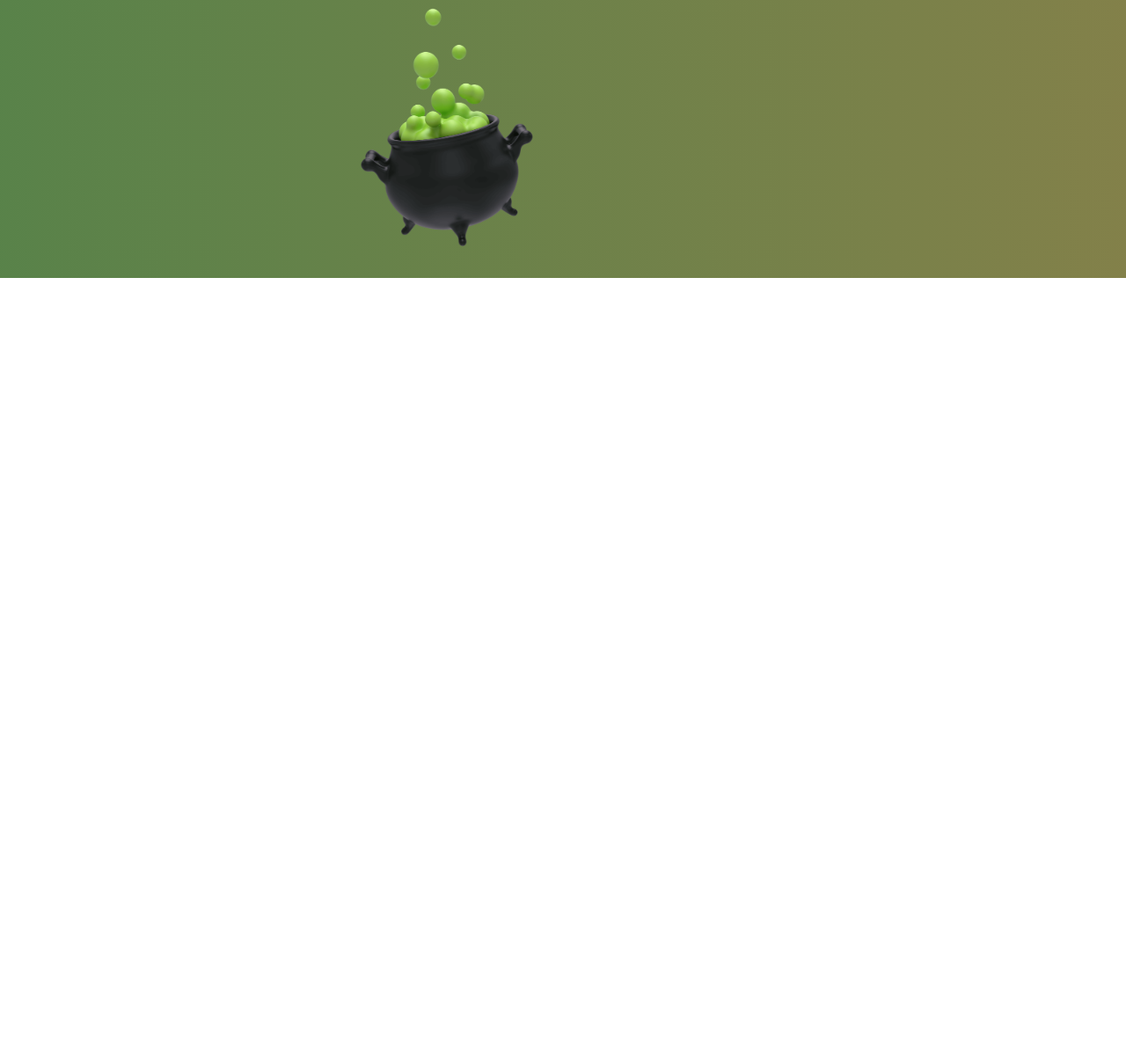
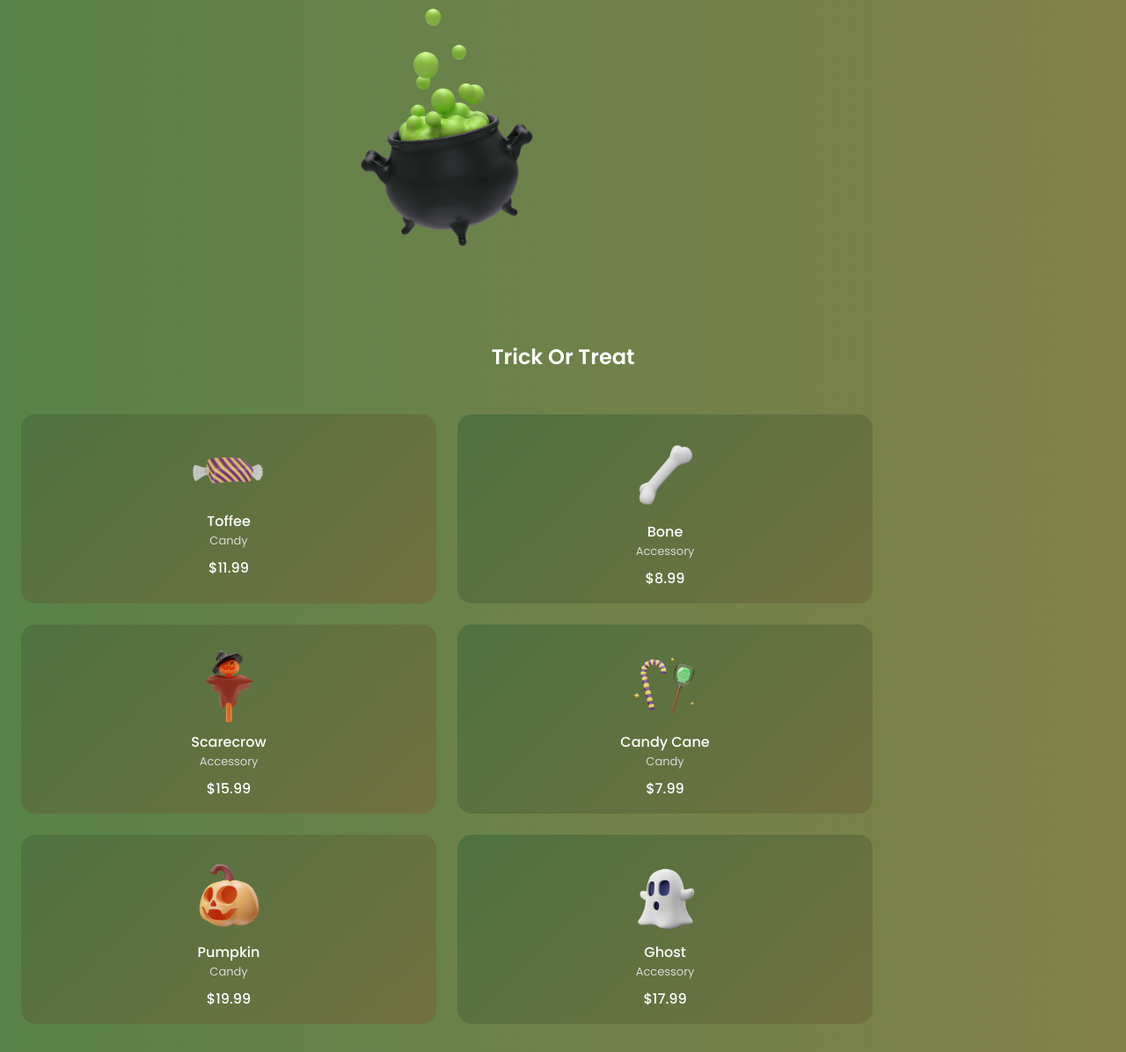
Before and after one commit to iambasilp/Halloween-Website, a plain HTML site: page index.html in a window 1280 px wide. Shown: the part 1747-2943 px from the top of the page at 88% size. Before the commit the page ends 2063 px from the top, so only its background shows below. Drawn offline with nearby package versions, Linux system fonts and the light colour scheme.

Commit message:
Trick or Treach

```diff
--- a/assets/css/styles.css
+++ b/assets/css/styles.css
@@ -419,3 +419,62 @@ button {
   width: 200px;
   justify-self: center;
 }
+/*=============== TRICK OR TREAT ===============*/
+.trick__container {
+  grid-template-columns: repeat(2, 1fr);
+  gap: 1.5rem;
+  padding-top: 1rem;
+}
+
+.trick__content {
+  position: relative;
+  background: var(--container-color);
+  border-radius: 1rem;
+  padding: 1.5rem 0 1rem 0;
+  text-align: center;
+  overflow: hidden;
+}
+
+.trick__img {
+  width: 90px;
+  transition: 0.3s;
+}
+
+.trick__subtitle,
+.trick__price {
+  display: block;
+}
+
+.trick__subtitle {
+  font-size: var(--smaller-font-size);
+  margin-bottom: var(--mb-0-5);
+}
+
+.trick__title,
+.trick__price {
+  color: var(--title-color);
+  font-weight: var(--font-medium);
+  font-size: var(--normal-font-size);
+}
+
+.trick__button {
+  display: inline-flex;
+  padding: 0.5rem;
+  border-radius: 0.25rem 0.25rem 0.75rem 0.25rem;
+  position: absolute;
+  right: -3rem;
+  bottom: 0;
+}
+
+.trick__icon {
+  font-size: 1.25rem;
+  color: var(--title-color);
+}
+
+.trick__content:hover .trick__img {
+  transform: translateY(-0.5rem);
+}
+
+.trick__content:hover .trick__button {
+  right: 0;
+}
--- a/index.html
+++ b/index.html
@@ -269,6 +269,96 @@
           <img src="assets/img/about-img.png" alt="" class="about__img" />
         </div>
       </section>
+      <!--==================== TRICK OR TREAT ====================-->
+      <section class="section trick" id="trick">
+        <h2 class="section__title">Trick Or Treat</h2>
+
+        <div class="trick__container container grid">
+          <div class="trick__content">
+            <img
+              src="assets/img/trick-treat1-img.png"
+              alt=""
+              class="trick__img"
+            />
+            <h3 class="trick__title">Toffee</h3>
+            <span class="trick__subtitle">Candy</span>
+            <span class="trick__price">$11.99</span>
+            <button class="button trick__button">
+              <i class="bx bx-cart-alt trick__icon"></i>
+            </button>
+          </div>
+
+          <div class="trick__content">
+            <img
+              src="assets/img/trick-treat2-img.png"
+              alt=""
+              class="trick__img"
+            />
+            <h3 class="trick__title">Bone</h3>
+            <span class="trick__subtitle">Accessory</span>
+            <span class="trick__price">$8.99</span>
+            <button class="button trick__button">
+              <i class="bx bx-cart-alt trick__icon"></i>
+            </button>
+          </div>
+
+          <div class="trick__content">
+            <img
+              src="assets/img/trick-treat3-img.png"
+              alt=""
+              class="trick__img"
+            />
+            <h3 class="trick__title">Scarecrow</h3>
+            <span class="trick__subtitle">Accessory</span>
+            <span class="trick__price">$15.99</span>
+            <button class="button trick__button">
+              <i class="bx bx-cart-alt trick__icon"></i>
+            </button>
+          </div>
+
+          <div class="trick__content">
+            <img
+              src="assets/img/trick-treat4-img.png"
+              alt=""
+              class="trick__img"
+            />
+            <h3 class="trick__title">Candy Cane</h3>
+            <span class="trick__subtitle">Candy</span>
+            <span class="trick__price">$7.99</span>
+            <button class="button trick__button">
+              <i class="bx bx-cart-alt trick__icon"></i>
+            </button>
+          </div>
+
+          <div class="trick__content">
+            <img
+              src="assets/img/trick-treat5-img.png"
+              alt=""
+              class="trick__img"
+            />
+            <h3 class="trick__title">Pumpkin</h3>
+            <span class="trick__subtitle">Candy</span>
+            <span class="trick__price">$19.99</span>
+            <button class="button trick__button">
+              <i class="bx bx-cart-alt trick__icon"></i>
+            </button>
+          </div>
+
+          <div class="trick__content">
+            <img
+              src="assets/img/trick-treat6-img.png"
+              alt=""
+              class="trick__img"
+            />
+            <h3 class="trick__title">Ghost</h3>
+            <span class="trick__subtitle">Accessory</span>
+            <span class="trick__price">$17.99</span>
+            <button class="button trick__button">
+              <i class="bx bx-cart-alt trick__icon"></i>
+            </button>
+          </div>
+        </div>
+      </section>
     </main>
 
     <!--=============== SWIPER JS ===============-->
```
